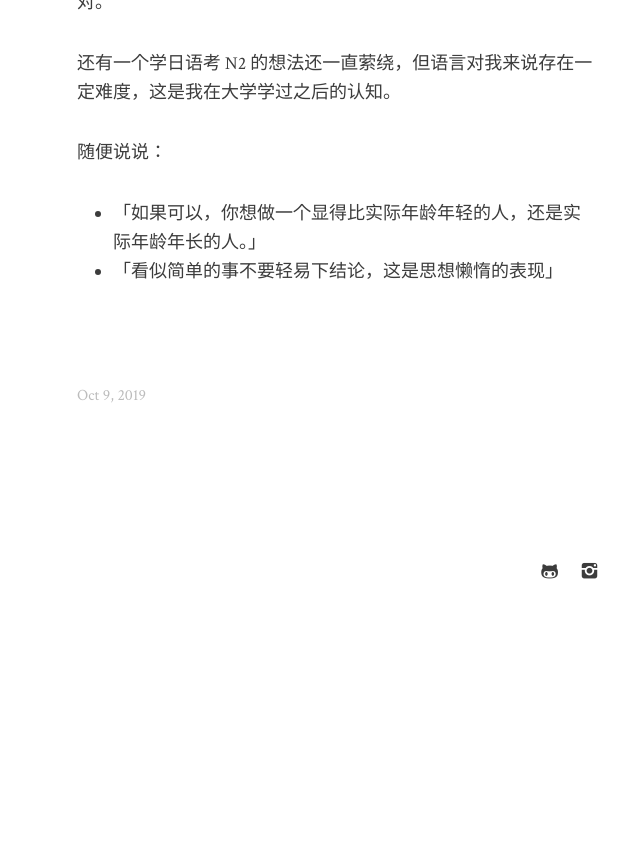
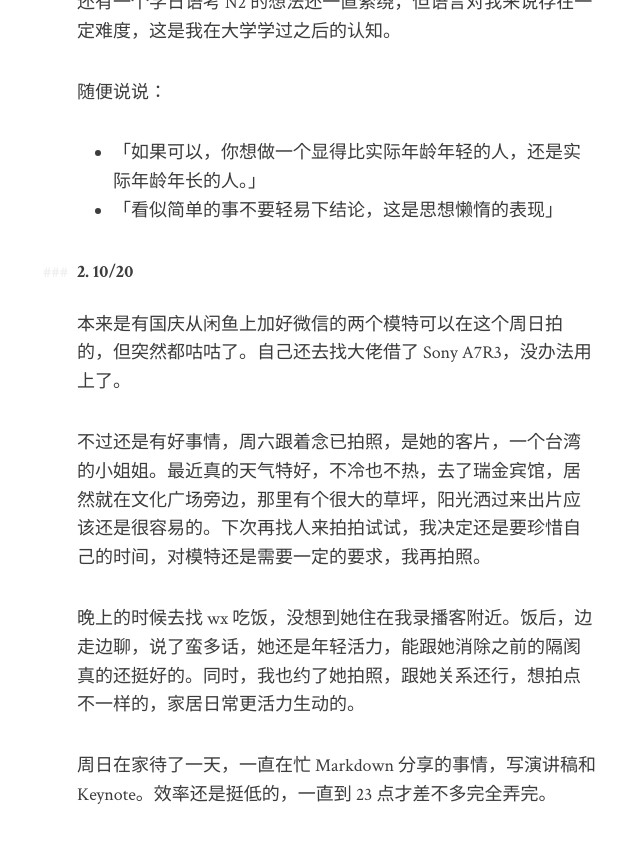
Before and after one commit to xcc3641/xcc3641.github.io, a Jekyll site: the page built from _posts/2019-10-09-quarter-report-4.md, in a window 1280 px wide and 900 px high, scrolled down 3161 px. Shown: the top 843 px of the window, without its empty margins (303-943 px from the left). Built offline with Jekyll 4.4.1, drawn with Linux system fonts in a browser that asks for light colours; before the commit the page ends 3801 px from its top, so only the background shows below that.

Commit message:
update 10/20

```diff
--- a/_posts/2019-10-09-quarter-report-4.md
+++ b/_posts/2019-10-09-quarter-report-4.md
@@ -78,3 +76,14 @@ layout: post
 
 - 「如果可以，你想做一个显得比实际年龄年轻的人，还是实际年龄年长的人。」
 - 「看似简单的事不要轻易下结论，这是思想懒惰的表现」
+
+
+#### 2. 10/20
+
+本来是有国庆从闲鱼上加好微信的两个模特可以在这个周日拍的，但突然都咕咕了。自己还去找大佬借了 Sony A7R3，没办法用上了。
+
+不过还是有好事情，周六跟着念已拍照，是她的客片，一个台湾的小姐姐。最近真的天气特好，不冷也不热，去了瑞金宾馆，居然就在文化广场旁边，那里有个很大的草坪，阳光洒过来出片应该还是很容易的。下次再找人来拍拍试试，我决定还是要珍惜自己的时间，对模特还是需要一定的要求，我再拍照。
+
+晚上的时候去找 wx 吃饭，没想到她住在我录播客附近。饭后，边走边聊，说了蛮多话，她还是年轻活力，能跟她消除之前的隔阂真的还挺好的。同时，我也约了她拍照，跟她关系还行，想拍点不一样的，家居日常更活力生动的。
+
+周日在家待了一天，一直在忙 Markdown 分享的事情，写演讲稿和 Keynote。效率还是挺低的，一直到 23 点才差不多完全弄完。
```
Also changed, not shown: other parts of _posts/2019-10-09-quarter-report-4.md (+0 -2 lines).
